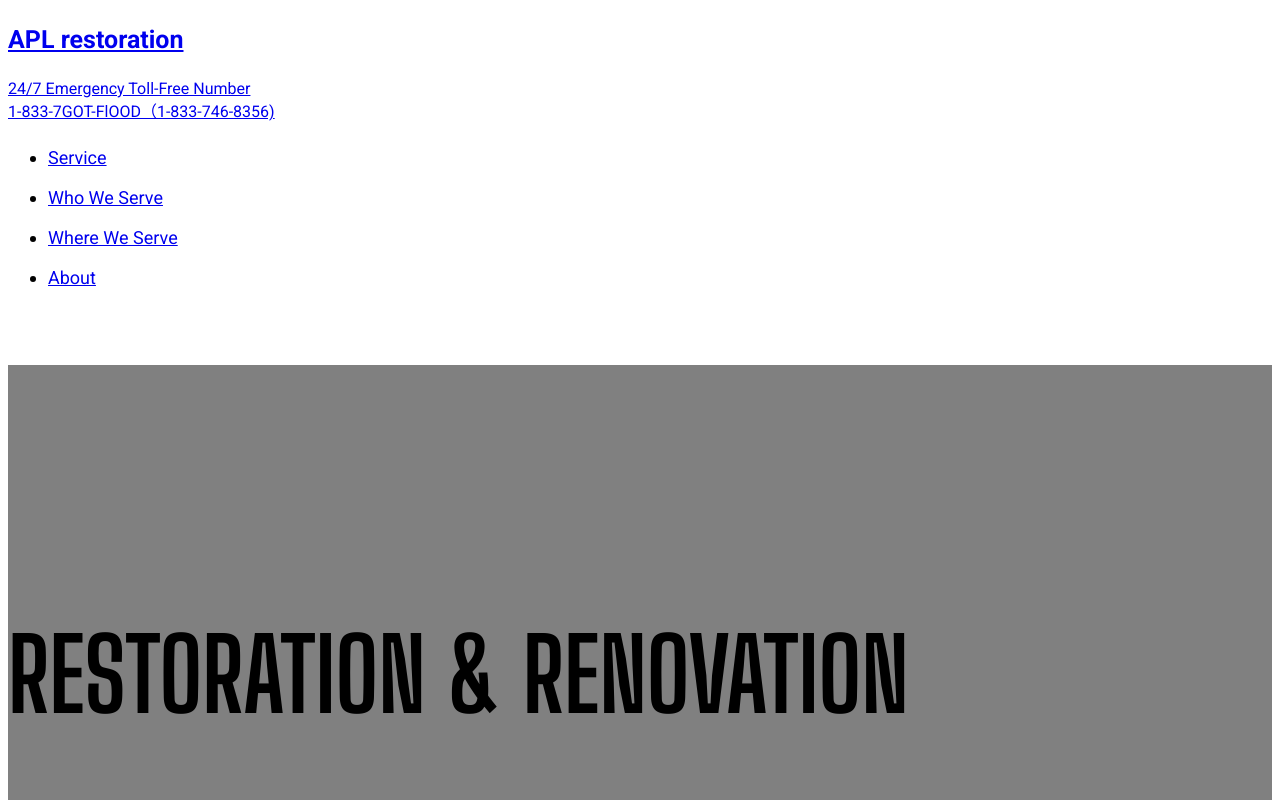
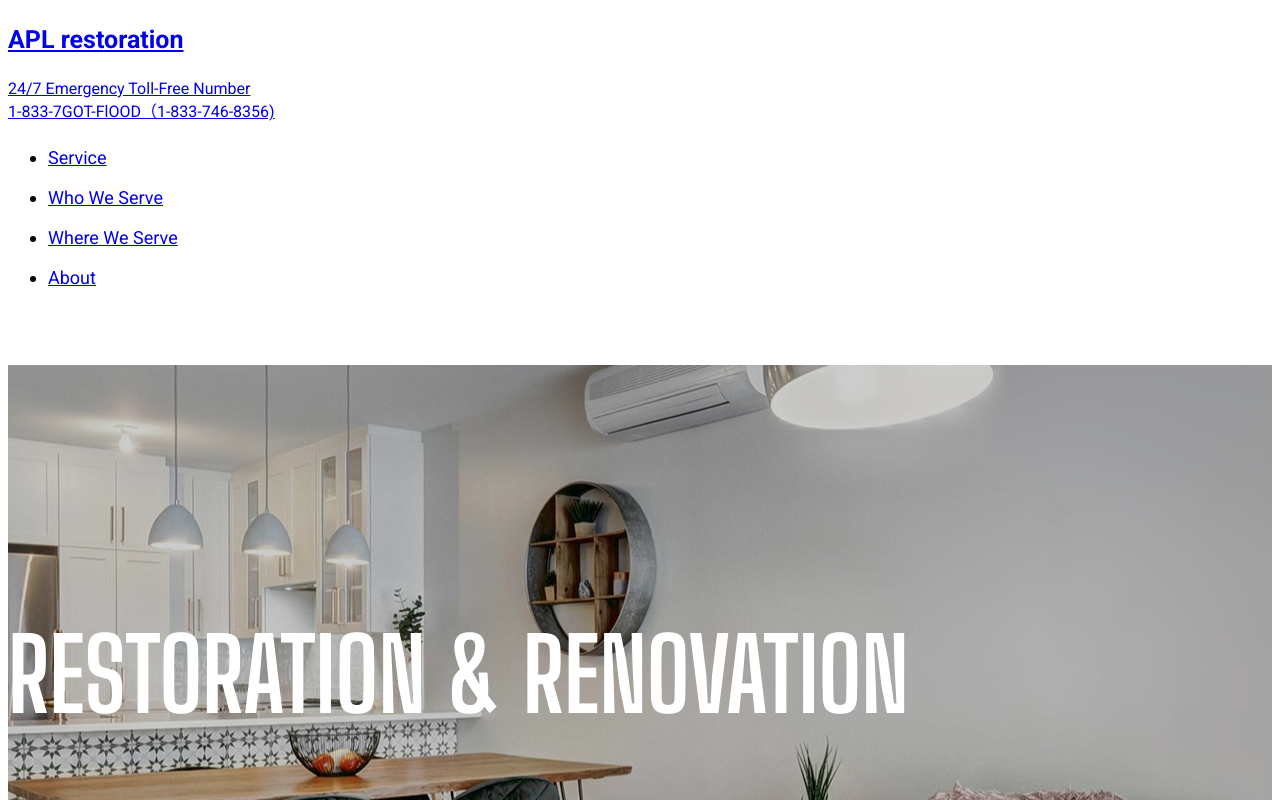
Before and after one commit to aplrestoration/apl-react, a React (Create React App) app: page / in a window 1280 px wide. Shown: the top 800 px of the page. Built offline with nearby package versions, Linux system fonts and the light colour scheme; the HTML template or start-up script is replaced by a standard one.

Commit message:
Hero section implemented background image

```diff
--- a/src/components/Hero.js
+++ b/src/components/Hero.js
@@ -4,7 +4,7 @@ import "../index.css";
 
 const Hero = () => {
   return (
-    <div className="hero-container position-relative text-center">
+    <div className="container-fluid hero-container position-relative text-center">
       <h1 className="hero-title">RESTORATION & RENOVATION</h1>
       <Button className="custom-button-react hero-button rounded-0 px-5 py-3 fw-bold">Get a free quote</Button>
       <h2 className="hero-block-text">
--- a/src/index.css
+++ b/src/index.css
@@ -64,15 +64,34 @@ h6 {
 /* Hero Hection */
 .hero-container {
   display: block;
-  background-color: gray;
   min-height: 572px;
   margin-bottom: 200px ;
+  /* Image styling  */
+  background-image:linear-gradient( rgba(0, 0, 0, 0.2), rgba(0, 0, 0, 0.2) ), url(../src/assets/bg/header-bg.jpg);
+  background-repeat:no-repeat;
+  background-size:auto;
+  background-position:center;
+}
+
+.dark-overlay {
+  background-color: rgba(0, 0, 0, 0.2);
+  position: absolute;
+  top: 0;
+  left: 0;
+  width: 100%;
+  height: 100%;
+}
+
+.hero-image {
+  width: 100%;
+  height: 100%;
 }
 .hero-title{
   font-family: "Big Shoulders Display", cursive;
   font-size: 100px;
   padding-top: 250px;
   padding-bottom: 250px;
+  color: white;
 }
 
 .hero-block-text {
```
Also changed, not shown: src/assets/bg/header-bg.jpg (added).
